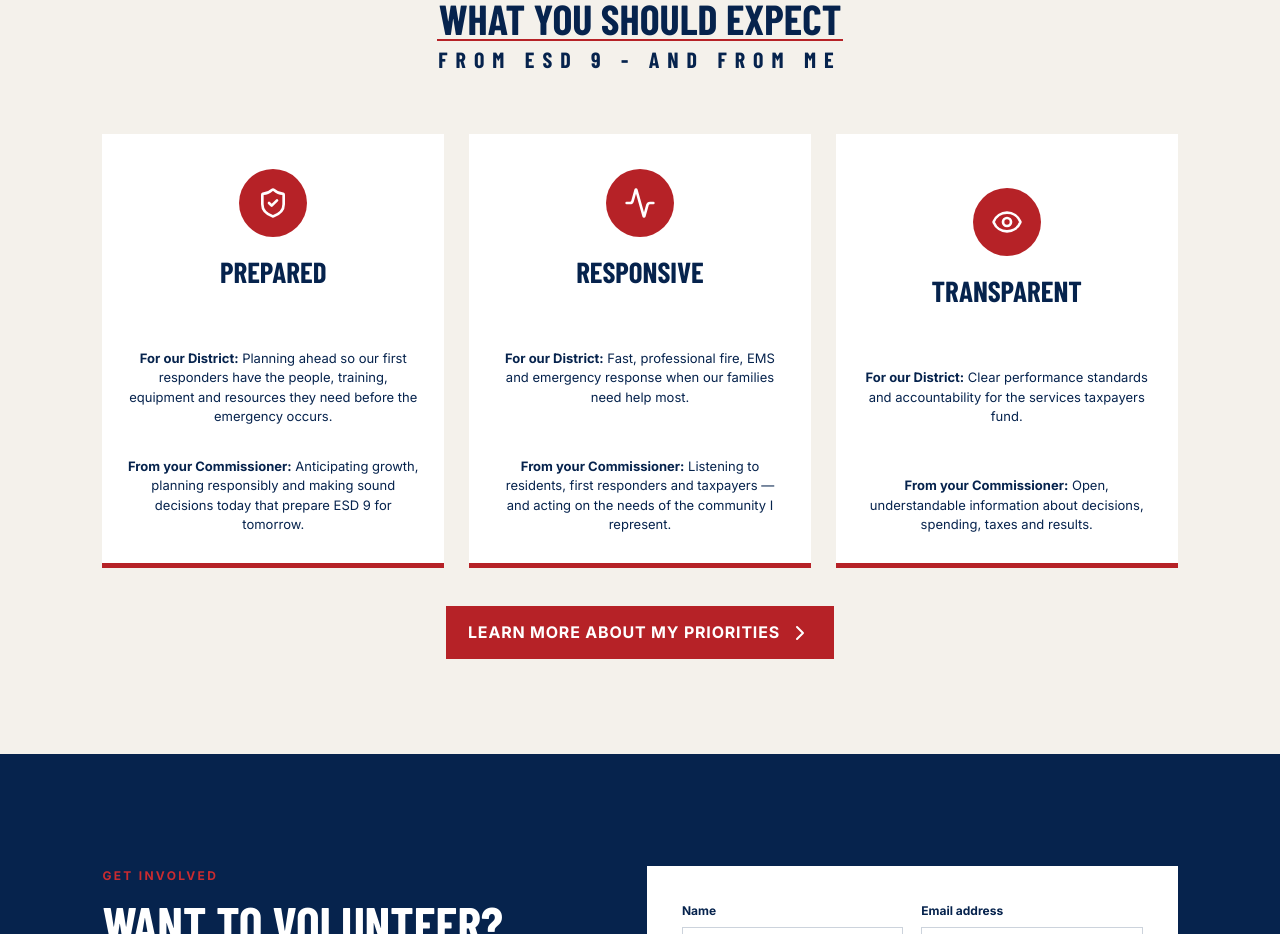
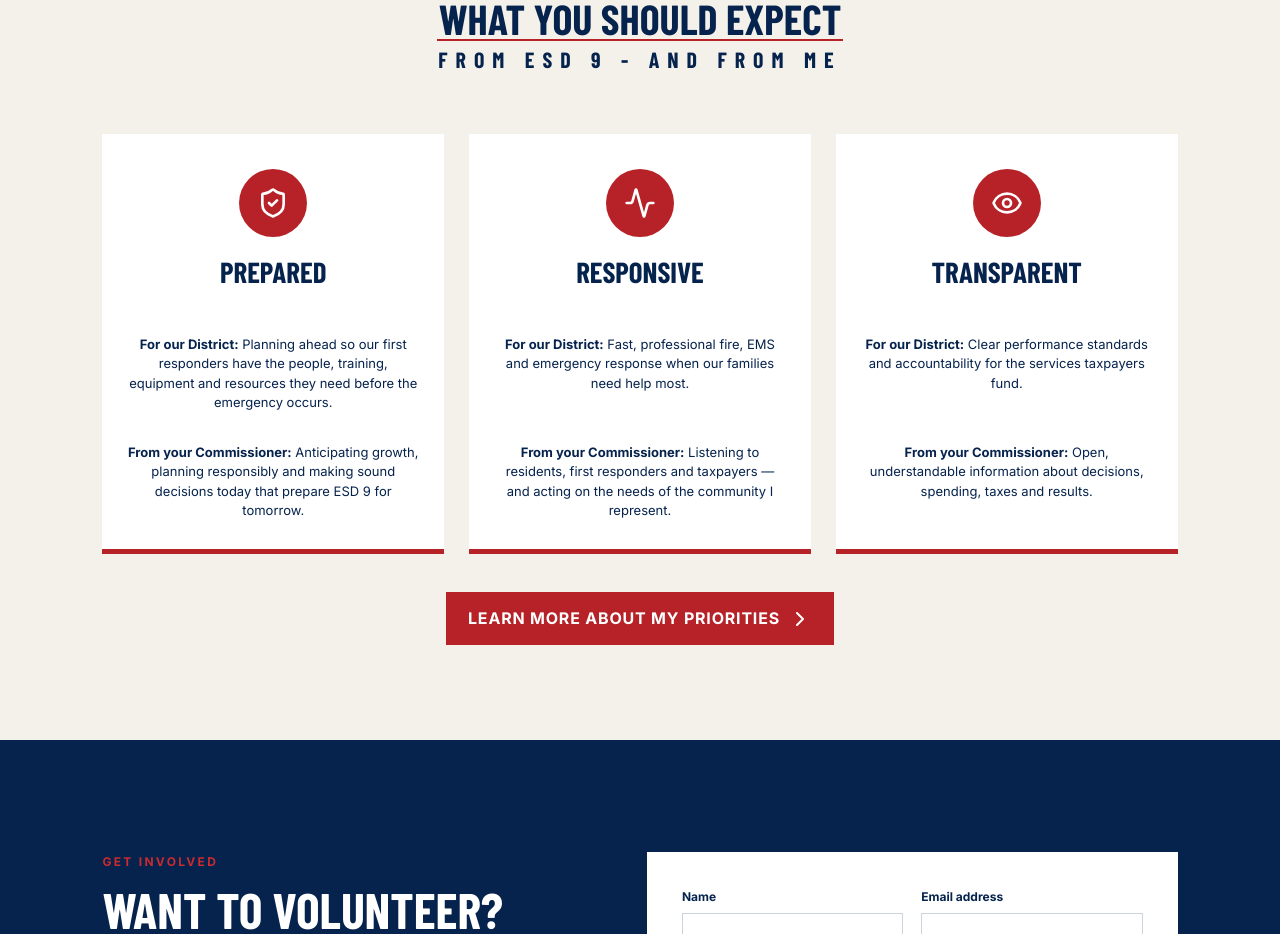
Before and after one commit to smokemonkey101/Website-Cameron, a React (Vite) app: page / in a window 1280 px wide. Shown: the part 1760-2694 px from the top of the page. Built offline with nearby package versions, Linux system fonts and the light colour scheme; a web font is replaced by a local one.

Commit message:
Align priority cards and reposition donation background

```diff
--- a/src/layout-fixes.css
+++ b/src/layout-fixes.css
@@ -99,7 +99,7 @@
   padding: 58px 20px 90px;
   background:
     linear-gradient(rgba(3, 24, 56, .13), rgba(3, 24, 56, .13)),
-    url('/priority-strip-2.jpg') center top / cover fixed;
+    url('/priority-strip-2.jpg') 62% top / cover fixed;
 }
 
 .donatePanel {
--- a/src/priorities-home.css
+++ b/src/priorities-home.css
@@ -37,16 +37,18 @@
   min-height: 380px;
   padding: 35px 24px 28px;
   border-bottom: 5px solid var(--red);
-  display: flex;
-  flex-direction: column;
-  align-items: center;
+  display: grid;
+  grid-template-rows: 68px 58px 1fr;
+  row-gap: 20px;
+  justify-items: center;
+  align-items: start;
   color: var(--navy);
   cursor: default;
   transition: none;
 }
 
 .priorities .cards .priorityCard > .icon {
-  flex: 0 0 68px;
+  align-self: start;
 }
 
 .priorities .cards .priorityCard > h3 {
@@ -55,6 +57,7 @@
   justify-content: center;
   height: 58px;
   min-height: 58px;
+  margin: 0;
 }
 
 .priorities .cards .priorityCard:hover {
@@ -65,12 +68,12 @@
 .priorities .priorityCard .icon {
   width: 68px;
   height: 68px;
-  margin-bottom: 20px;
+  margin-bottom: 0;
   background: var(--red);
 }
 
 .priorities .priorityCard h3 {
-  margin: 0 0 34px;
+  margin: 0;
   font-size: 29px;
 }
 
@@ -79,6 +82,7 @@
   grid-template-rows: 108px auto;
   width: 100%;
   margin-top: 0;
+  align-self: start;
 }
 
 .priorities .priorityCardCopy p {
```
